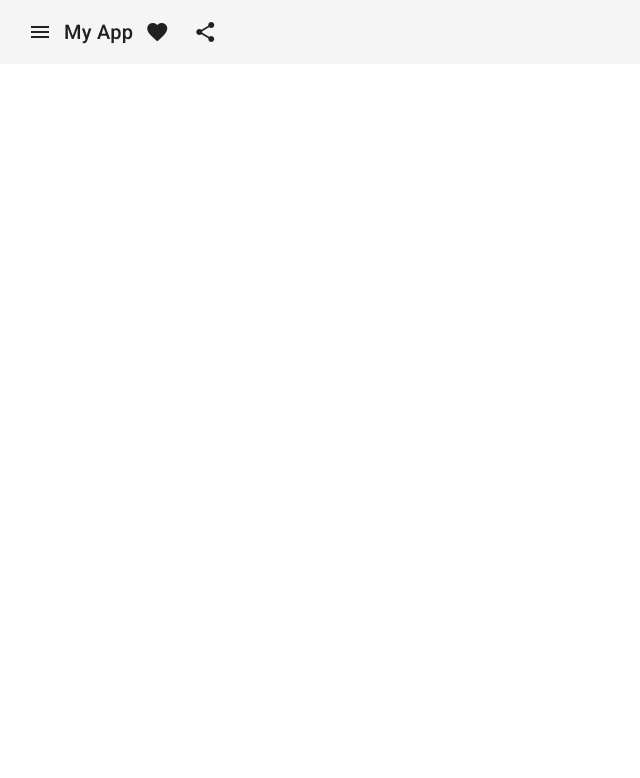
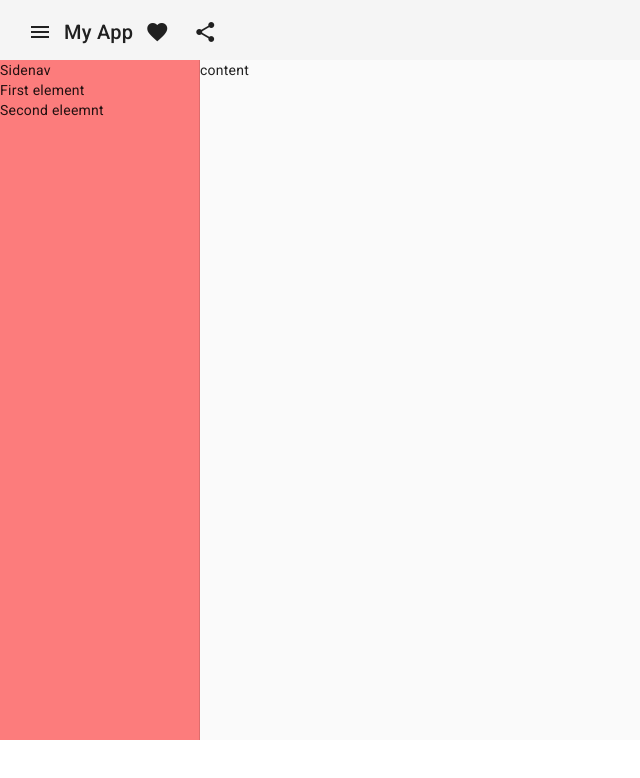
Before and after one commit to ginestraalex1/ui-bill-manager, an Angular app: page / in a window 1280 px wide. Shown: the top 778 px of the page, without its empty margins (0-640 px from the left). Built offline with nearby package versions, Linux system fonts and the light colour scheme.

Commit message:
feat(layout): start sidenav

```diff
--- /dev/null
+++ b/src/app/components/sidenav/sidenav.component.html
@@ -0,0 +1,17 @@
+<mat-sidenav-container class="example-container">
+    <mat-sidenav
+        #sidenav
+        mode="side"
+        opened
+        class="example-sidenav"
+        fixedInViewport="false"
+    >
+        <div>Sidenav</div>
+        <div>First element</div>
+        <div>Second eleemnt</div>
+    </mat-sidenav>
+
+    <mat-sidenav-content>
+        <div>content</div>
+    </mat-sidenav-content>
+</mat-sidenav-container>
--- /dev/null
+++ b/src/app/components/sidenav/sidenav.component.scss
@@ -0,0 +1,29 @@
+.example-container {
+    position: absolute;
+    top: 60px;
+    bottom: 60px;
+    left: 0;
+    right: 0;
+}
+
+.example-sidenav {
+    display: flex;
+    align-items: center;
+    justify-content: center;
+    width: 200px;
+    background: rgba(255, 0, 0, 0.5);
+}
+
+.example-header {
+    position: fixed;
+    top: 0;
+    left: 0;
+    right: 0;
+}
+
+.example-footer {
+    position: fixed;
+    bottom: 0;
+    left: 0;
+    right: 0;
+}
--- /dev/null
+++ b/src/app/components/toolbar/toolbar.component.html
@@ -0,0 +1,25 @@
+<mat-toolbar>
+    <button
+        mat-icon-button
+        class="example-icon"
+        aria-label="Example icon-button with menu icon"
+    >
+        <mat-icon>menu</mat-icon>
+    </button>
+    <span>My App</span>
+    <span class="example-spacer"></span>
+    <button
+        mat-icon-button
+        class="example-icon favorite-icon"
+        aria-label="Example icon-button with heart icon"
+    >
+        <mat-icon>favorite</mat-icon>
+    </button>
+    <button
+        mat-icon-button
+        class="example-icon"
+        aria-label="Example icon-button with share icon"
+    >
+        <mat-icon>share</mat-icon>
+    </button>
+</mat-toolbar>
--- a/src/app/pages/home-page/home-page.component.html
+++ b/src/app/pages/home-page/home-page.component.html
@@ -1,13 +1,2 @@
-<mat-toolbar>
-  <button mat-icon-button class="example-icon" aria-label="Example icon-button with menu icon">
-    <mat-icon>menu</mat-icon>
-  </button>
-  <span>My App</span>
-  <span class="example-spacer"></span>
-  <button mat-icon-button class="example-icon favorite-icon" aria-label="Example icon-button with heart icon">
-    <mat-icon>favorite</mat-icon>
-  </button>
-  <button mat-icon-button class="example-icon" aria-label="Example icon-button with share icon">
-    <mat-icon>share</mat-icon>
-  </button>
-</mat-toolbar>
+<toolbar></toolbar>
+<sidenav></sidenav>
```
Also changed, not shown: src/app/components/sidenav/sidenav.component.ts (added, +14 -0 lines), src/app/components/toolbar/toolbar.component.ts (added, +12 -0 lines), src/app/pages/home-page/home-page.component.ts (+7 -10 lines).
